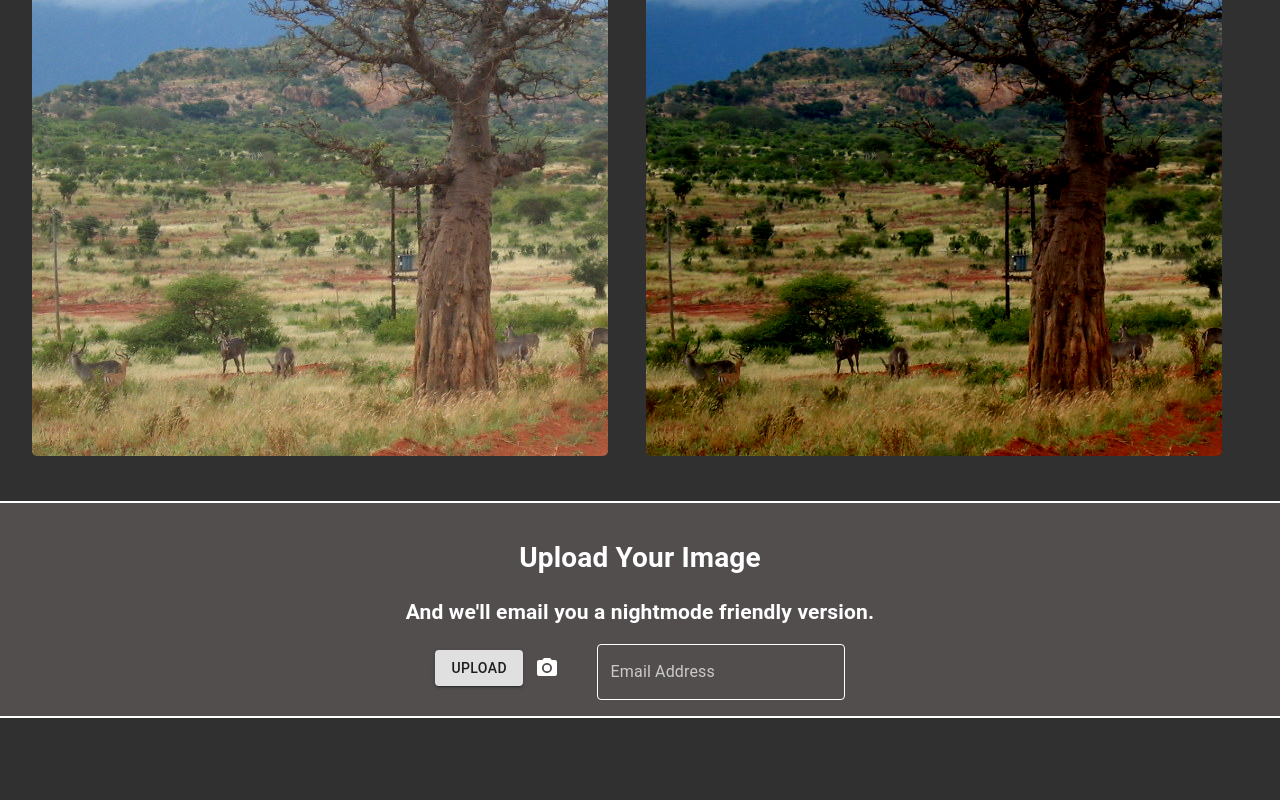
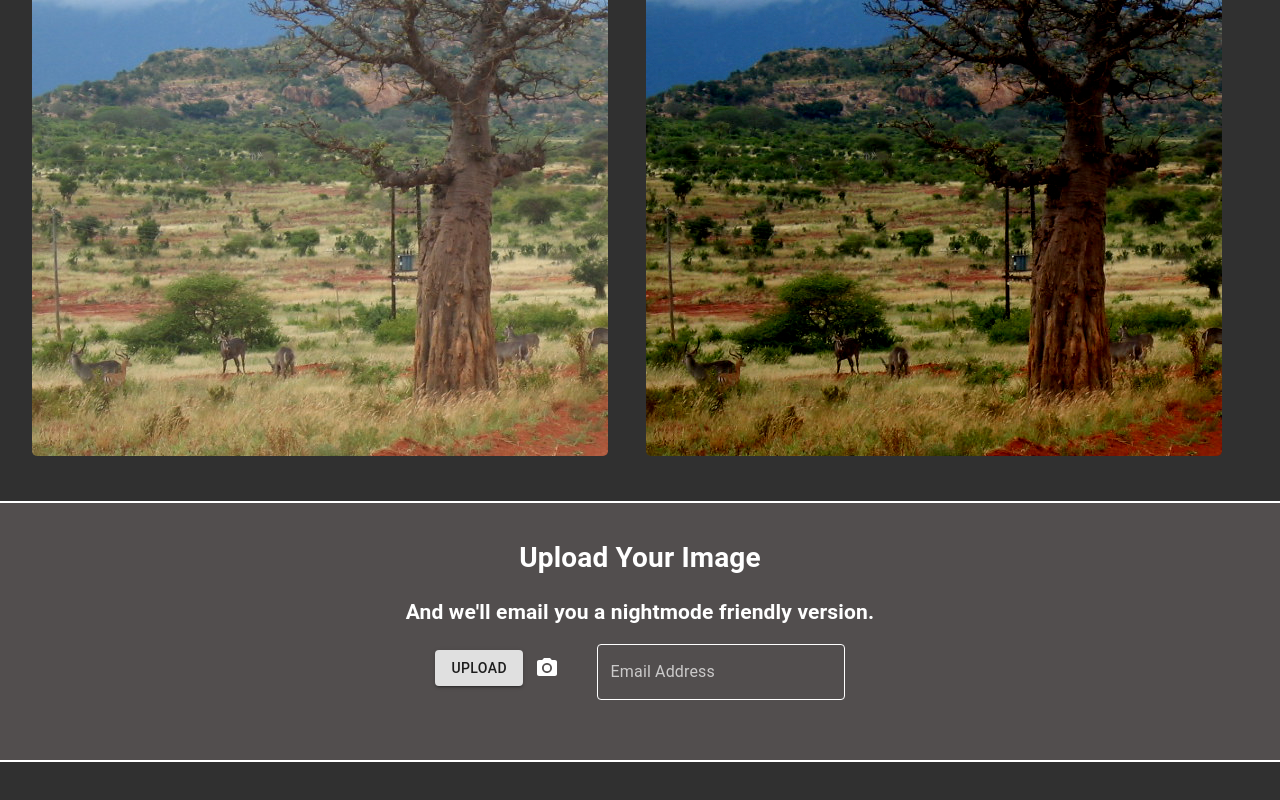
Before and after one commit to licarijd/nightlify-front-end, a Next.js app: page / in a window 1280 px wide. Shown: the part 453-1253 px from the top of the page. Before the commit the page ends 1211 px from the top, so only its background shows below. Built offline with nearby package versions, Linux system fonts and the light colour scheme.

Commit message:
Input error message styling

```diff
--- a/pages/index.js
+++ b/pages/index.js
@@ -43,8 +43,8 @@ const useStyles = makeStyles((theme) => ({
 }))
 
 export default function Home() {
-  const [file, setFile] = useState("");
-  const [invalidInputMessage, setinvalidInputMessage] = useState(false)
+  const [file, setFile] = useState('');
+  const [invalidInputMessage, setinvalidInputMessage] = useState('')
   const [email, setEmail] = useState('')
 
   const handleSubmit = async (e) => {
@@ -59,6 +59,8 @@ export default function Home() {
       setinvalidInputMessage('Please select an image to upload')
       return
     }
+
+    setinvalidInputMessage('')
 
     const data = new FormData()
     data.append(FILE_NAME, file, `${DEFAULT_USERNAME}-${new Date().getTime()}-${file.name}`)
@@ -128,7 +130,7 @@ export default function Home() {
               }}
             />
             </span>
-            { invalidInputMessage && <div className='input-error'>{invalidInputMessage}</div> }
+            <div className='input-error'>{invalidInputMessage}</div>
           </div>
         </form>
       </div>
--- a/styles/globals.css
+++ b/styles/globals.css
@@ -75,13 +75,13 @@ a {
 }
 
 .input-error {
-  margin-top: 1vh;
+  height: 4vh;
+  margin-top: 1.5vh;
   font-size: 20px;
   font-weight: 600;
-  color: rgb(240, 9, 9);
+  color: rgb(254, 225, 7);
 }
 
 .email-input {
   margin-left: 2vw;
-  color: red;
 }
```
